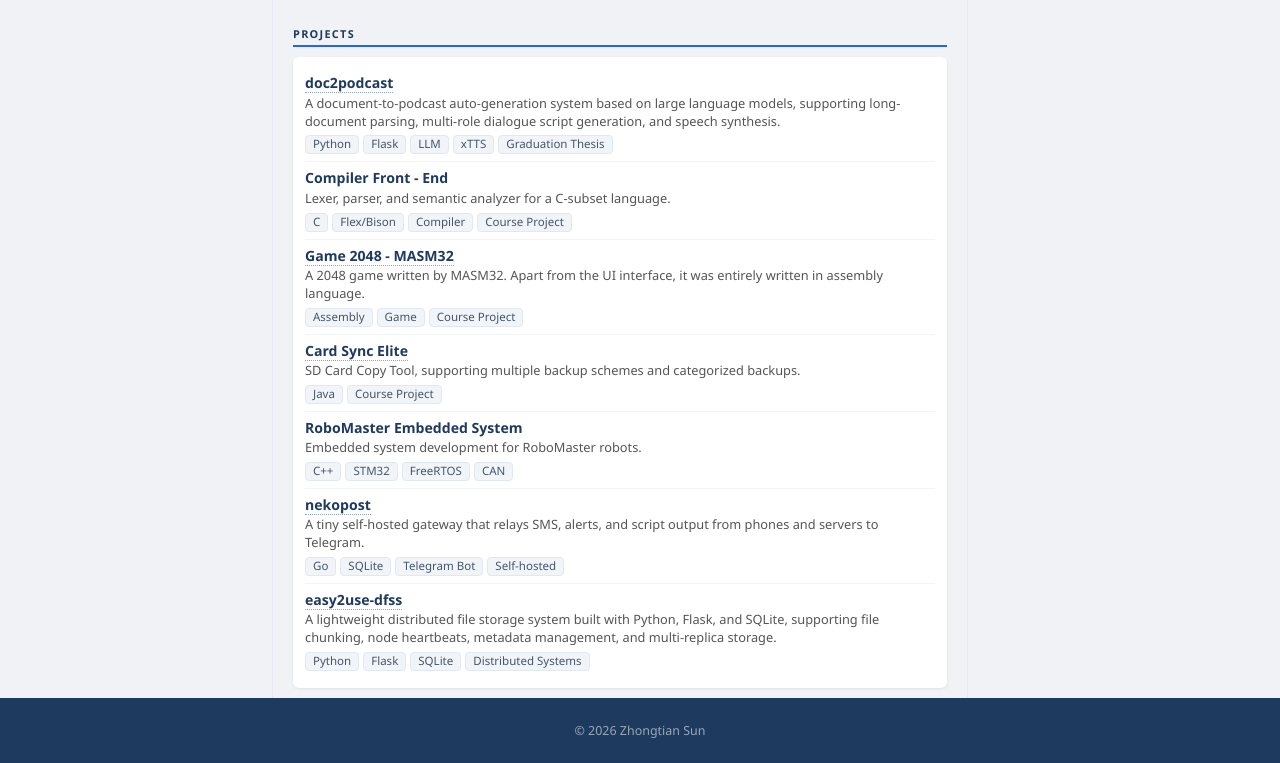
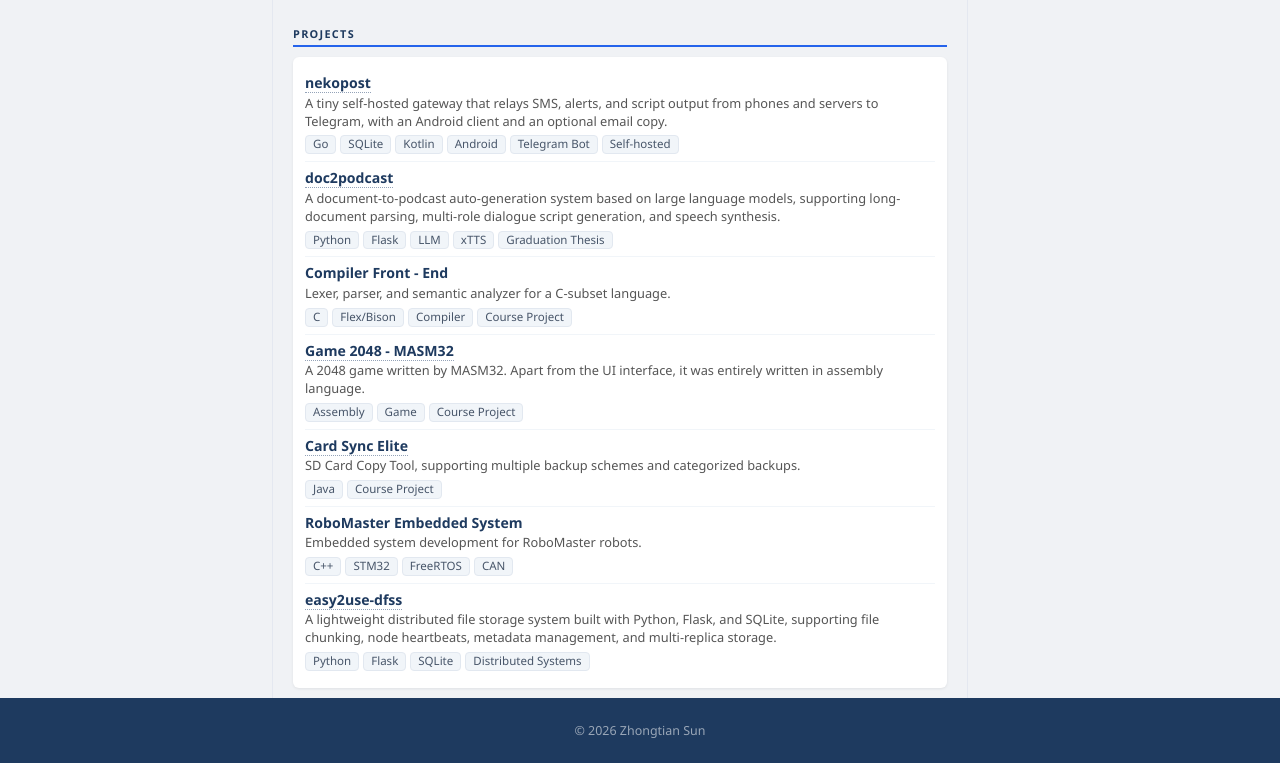
Before and after one commit to imdrinkcat/imdrinkcat.github.io, a plain HTML site: page index.html in a window 1280 px wide. Shown: the part 893-1656 px from the top of the page. Drawn offline with Linux system fonts and the light colour scheme.

Commit message:
Move nekopost to top of Projects; mention Android client and email channel (#4)
Co-authored-by: drinkcat <drinkcat@Mac-mini.local>
Co-authored-by: Claude Sonnet 5.5 <noreply@anthropic.com>

```diff
--- a/index.html
+++ b/index.html
@@ -138,6 +138,19 @@
             <div class="card">
                 <ul class="proj-list">
                     <li>
+                        <div class="proj-name"><a class="proj-link" href="https://github.com/imdrinkcat/nekopost" target="_blank" rel="noopener noreferrer">nekopost</a></div>
+                        <div class="proj-desc">A tiny self-hosted gateway that relays SMS, alerts, and script output from phones and servers to Telegram, with an Android client and an optional email copy.</div>
+                        <div class="proj-tags">
+                            <span class="ptag">Go</span>
+                            <span class="ptag">SQLite</span>
+                            <span class="ptag">Kotlin</span>
+                            <span class="ptag">Android</span>
+                            <span class="ptag">Telegram Bot</span>
+                            <span class="ptag">Self-hosted</span>
+                        </div>
+                    </li>
+
+                    <li>
                         <div class="proj-name"><a class="proj-link" href="https://github.com/imdrinkcat/doc2podcast" target="_blank" rel="noopener noreferrer">doc2podcast</a></div>
                         <div class="proj-desc">A document-to-podcast auto-generation system based on large language models, supporting long-document parsing, multi-role dialogue script generation, and speech synthesis.</div>
                         <div class="proj-tags">
@@ -193,17 +206,6 @@
                             <span class="ptag">STM32</span>
                             <span class="ptag">FreeRTOS</span>
                             <span class="ptag">CAN</span>
-                        </div>
-                    </li>
-
-                    <li>
-                        <div class="proj-name"><a class="proj-link" href="https://github.com/imdrinkcat/nekopost" target="_blank" rel="noopener noreferrer">nekopost</a></div>
-                        <div class="proj-desc">A tiny self-hosted gateway that relays SMS, alerts, and script output from phones and servers to Telegram.</div>
-                        <div class="proj-tags">
-                            <span class="ptag">Go</span>
-                            <span class="ptag">SQLite</span>
-                            <span class="ptag">Telegram Bot</span>
-                            <span class="ptag">Self-hosted</span>
                         </div>
                     </li>
 
```
